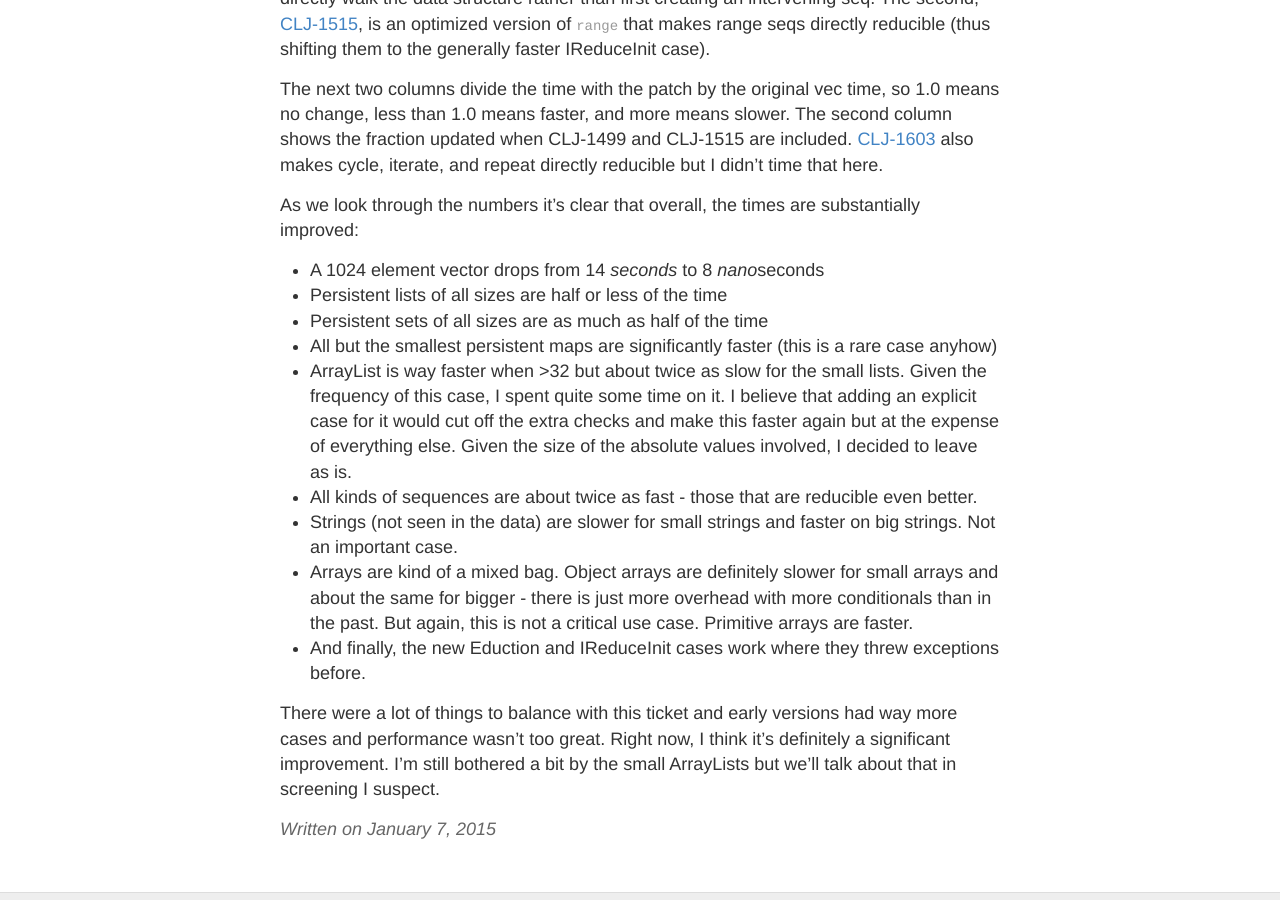
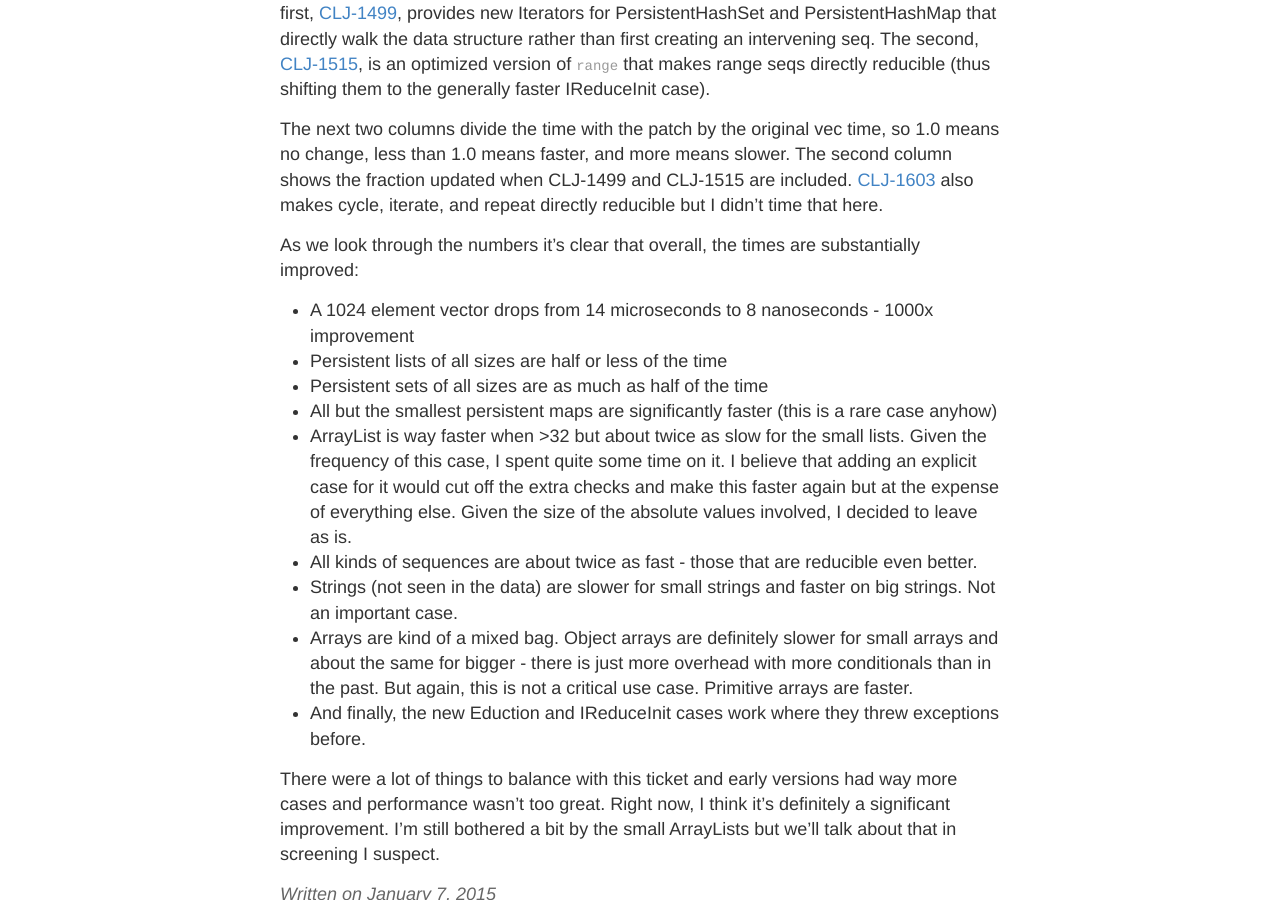
Before and after one commit to insideclojure/insideclojure.github.io, a Jekyll site: the page built from _posts/2015-01-07-vec-perf.md, in a window 1280 px wide and 900 px high, scrolled down 3936 px. Built offline with Jekyll 4.4.1, drawn with Linux system fonts in a browser that asks for light colours; some of the changed text lies outside the part shown.

Commit message:
edits on last

```diff
--- a/_posts/2015-01-07-vec-perf.md
+++ b/_posts/2015-01-07-vec-perf.md
@@ -100,7 +102,7 @@ The next two columns divide the time with the patch by the original vec time, so
 
 As we look through the numbers it's clear that overall, the times are substantially improved:
 
-- A 1024 element vector drops from 14 *seconds* to 8 *nano*seconds
+- A 1024 element vector drops from 14 microseconds to 8 nanoseconds - 1000x improvement
 - Persistent lists of all sizes are half or less of the time
 - Persistent sets of all sizes are as much as half of the time
 - All but the smallest persistent maps are significantly faster (this is a rare case anyhow)
```
Also changed, not shown: other parts of _posts/2015-01-07-vec-perf.md (+2 -0 lines).
